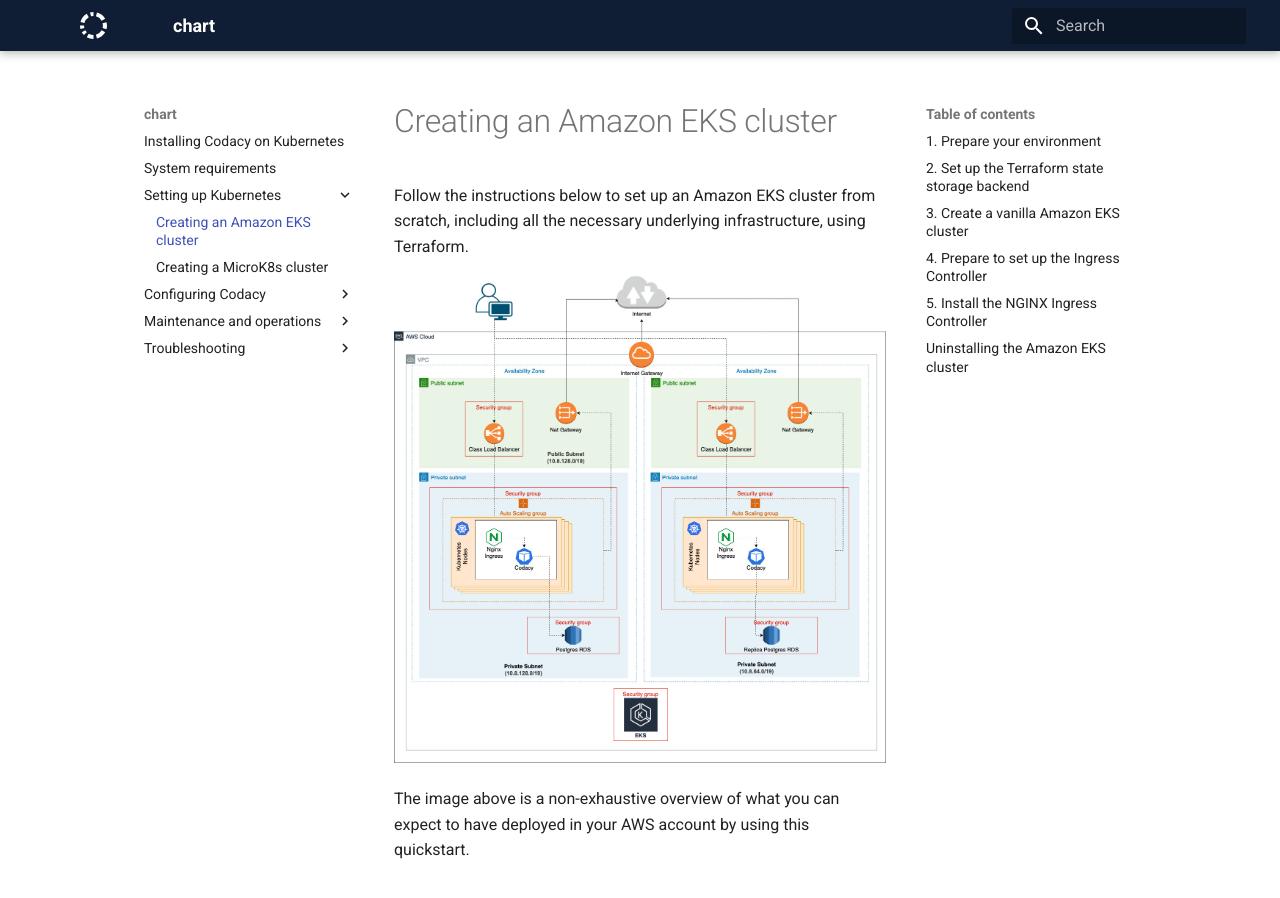
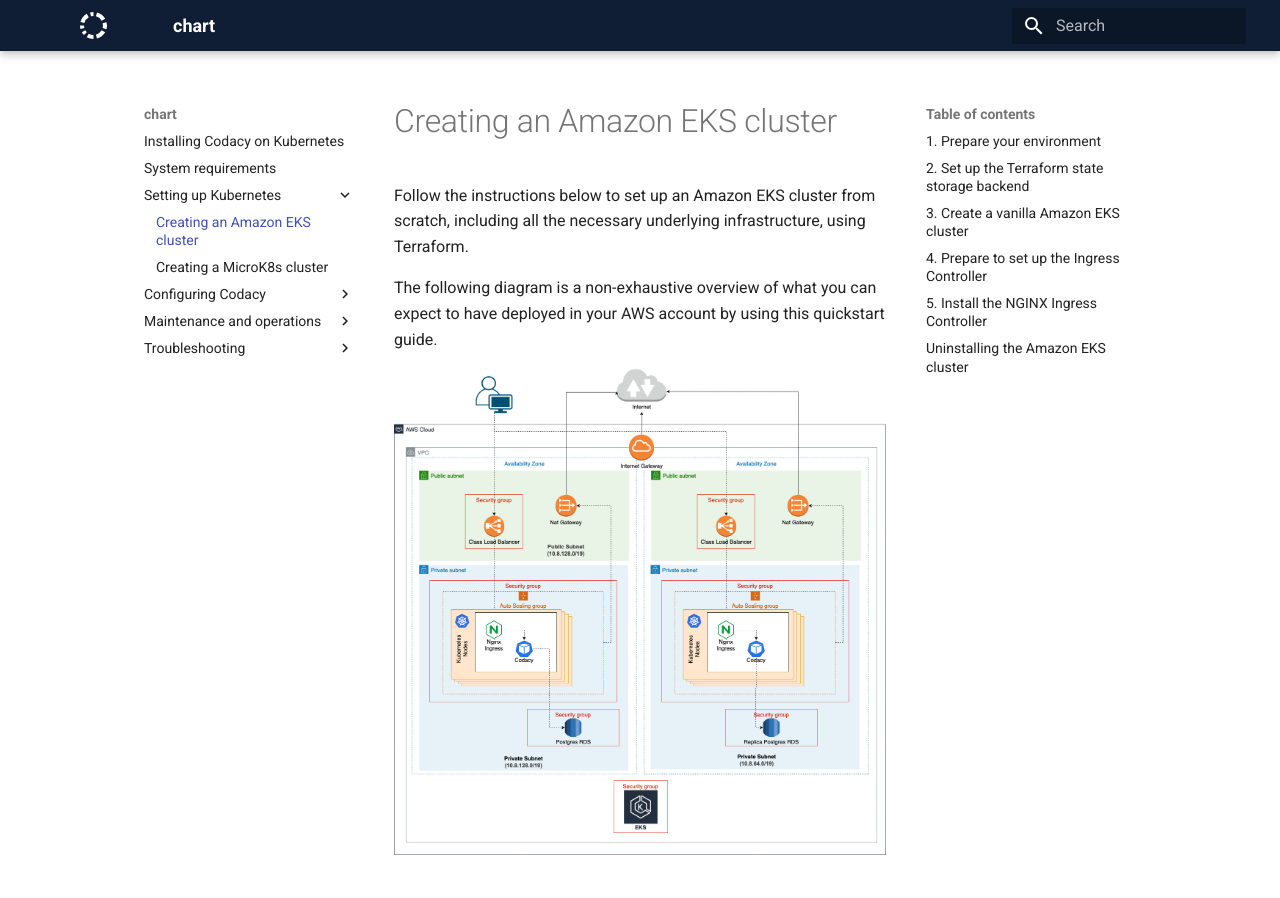
Before and after one commit to codacy/chart, an MkDocs documentation site: the page built from docs/infrastructure/eks-quickstart.md, in a window 1280 px wide and 900 px high. Built offline with MkDocs 1.6.1 and Material for MkDocs 9.7.7, drawn with Linux system fonts in a browser that asks for light colours.

Commit message:
doc: Edit introduction to Amazon EKS diagram (#557)

```diff
--- a/docs/infrastructure/eks-quickstart.md
+++ b/docs/infrastructure/eks-quickstart.md
@@ -2,10 +2,9 @@
 
 Follow the instructions below to set up an Amazon EKS cluster from scratch, including all the necessary underlying infrastructure, using Terraform.
 
-![codacy eks quicksart](images/codacy-chart-eks-quickstart.jpg)
+The following diagram is a non-exhaustive overview of what you can expect to have deployed in your AWS account by using this quickstart guide.
 
-The image above is a non-exhaustive overview of what you can expect to have
-deployed in your AWS account by using this quickstart.
+![Codacy Amazon EKS quickstart](images/codacy-chart-eks-quickstart.jpg){: width="1024"}
 
 ## 1. Prepare your environment
 
```
